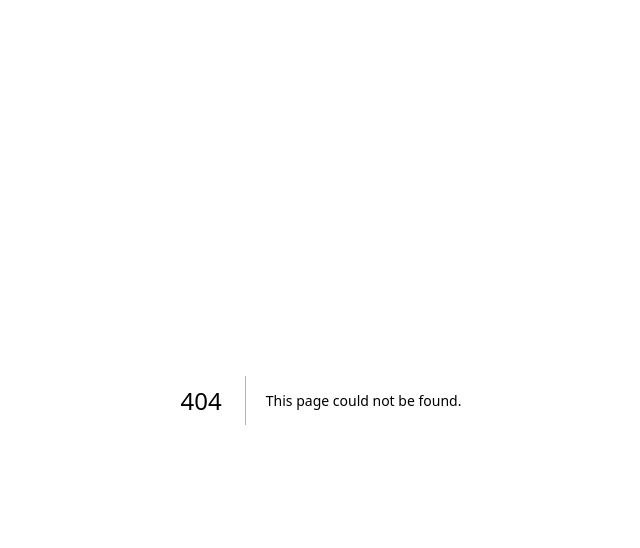
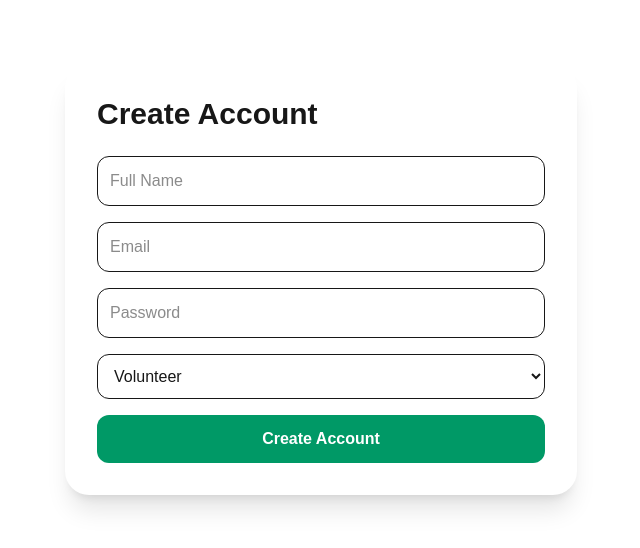
Before and after one commit to wenkvil/VolunMap---AI-, a Next.js app: page /register in a window 1280 px wide. Before the commit this address had no page. Shown: the top 548 px of the page, without its empty margins (319-959 px from the left). Built offline with nearby package versions, Linux system fonts and the light colour scheme.

Commit message:
Configure Firebase Authentication and Firestore

```diff
--- /dev/null
+++ b/app/register/page.tsx
@@ -0,0 +1,5 @@
+import RegisterForm from "@/components/auth/RegisterForm";
+
+export default function RegisterPage() {
+  return <RegisterForm />;
+}
--- /dev/null
+++ b/components/auth/RegisterForm.tsx
@@ -0,0 +1,48 @@
+"use client";
+
+import { useState } from "react";
+
+export default function RegisterForm() {
+  const [role, setRole] =useState<"volunteer" | "organization">("volunteer");
+
+  return (
+    <div className="mx-auto mt-16 max-w-lg rounded-3xl bg-white p-8 shadow-xl">
+      <h1 className="text-3xl font-black">Create Account</h1>
+
+      <div className="mt-6 space-y-4">
+
+        <input
+          className="w-full rounded-xl border p-3"
+          placeholder="Full Name"
+        />
+
+        <input
+          className="w-full rounded-xl border p-3"
+          placeholder="Email"
+        />
+
+        <input
+          className="w-full rounded-xl border p-3"
+          placeholder="Password"
+          type="password"
+        />
+
+        <select
+          value={role}
+          onChange={(e) =>
+            setRole(e.target.value as "volunteer" | "organization")
+          }
+          className="w-full rounded-xl border p-3"
+        >
+          <option value="volunteer">Volunteer</option>
+          <option value="organization">Organization</option>
+        </select>
+
+        <button className="w-full rounded-xl bg-emerald-600 p-3 font-bold text-white">
+          Create Account
+        </button>
+
+      </div>
+    </div>
+  );
+}
```
